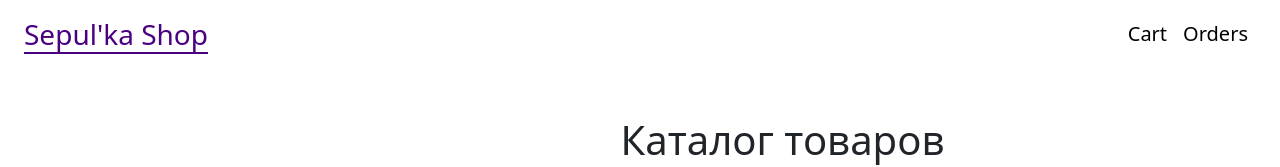
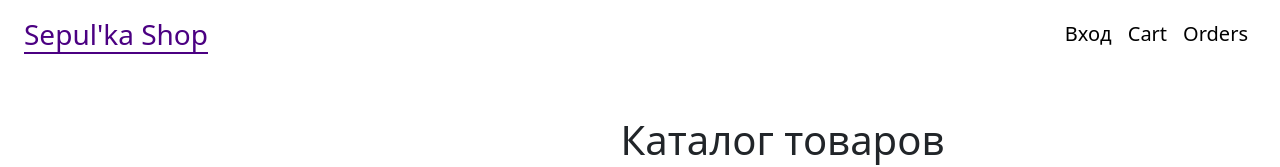
Before and after one commit to Valood/InternetShopFrontend, a React (Vite) app: page / in a window 1280 px wide. Shown: the top 167 px of the page. Built offline with nearby package versions, Linux system fonts and the light colour scheme.

Commit message:
add auth

```diff
--- a/src/components/CustomNavbar.jsx
+++ b/src/components/CustomNavbar.jsx
@@ -8,6 +8,9 @@ export function CustomNavbar(){
                 <NavLink to='/' className='navbar-link navbar-logo'>Sepul'ka Shop</NavLink>
             </Navbar.Brand>
             <Nav className="ms-auto">
+            <Nav.Link>
+                    <NavLink to='/login' className={({isActive}) => ['navbar-link', isActive ? 'active' : ''].join(' ')}>Вход</NavLink>
+                </Nav.Link>
                 <Nav.Link>
                     <NavLink to='/cart' className={({isActive}) => ['navbar-link', isActive ? 'active' : ''].join(' ')}>Cart</NavLink>
                 </Nav.Link>
--- a/src/pages/Registration.jsx
+++ b/src/pages/Registration.jsx
@@ -1,5 +1,6 @@
 import { useState } from "react";
 import { Form, Button, Card } from "react-bootstrap";
+import {http} from "../http/http";
 import './Login.scss'
 
 export default function Registration(){
@@ -7,7 +8,7 @@ export default function Registration(){
 
     const handleLogin = (event) => {
         event.preventDefault()
-
+        http.post('/auth/registration', user)
     }
 
     return (
@@ -31,8 +32,8 @@ export default function Registration(){
                             <Form.Control
                                 type="text"
                                 placeholder="Введите имя пользователя "
-                                value={user.username}
-                                onChange={(e) => setUser({...user, username: e.target.value})}
+                                value={user.name}
+                                onChange={(e) => setUser({...user, name: e.target.value})}
                                 required
                             />
                         </Form.Group>
```
